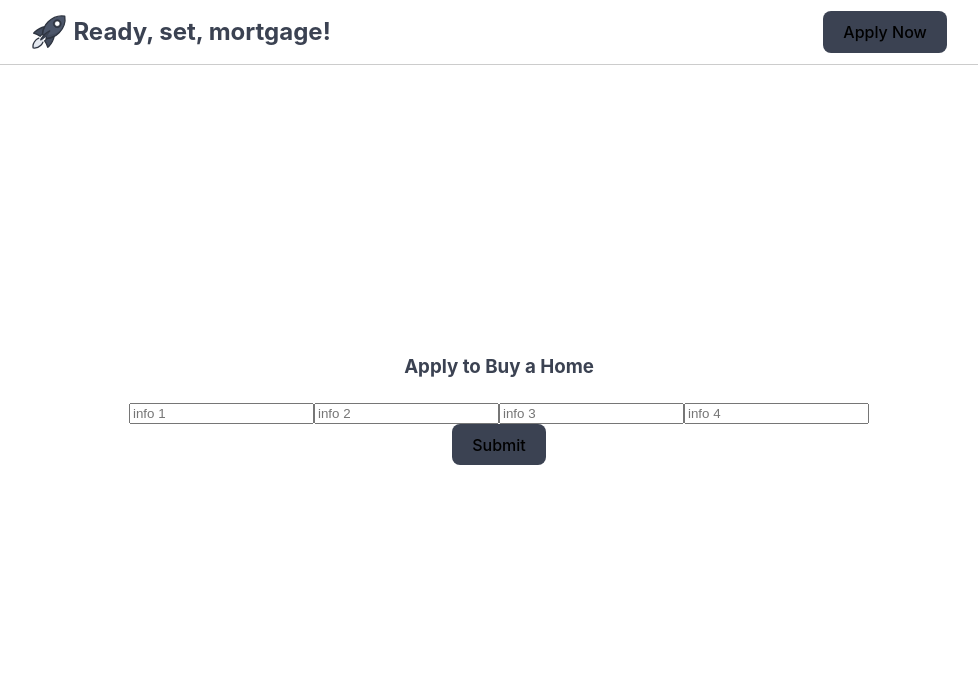
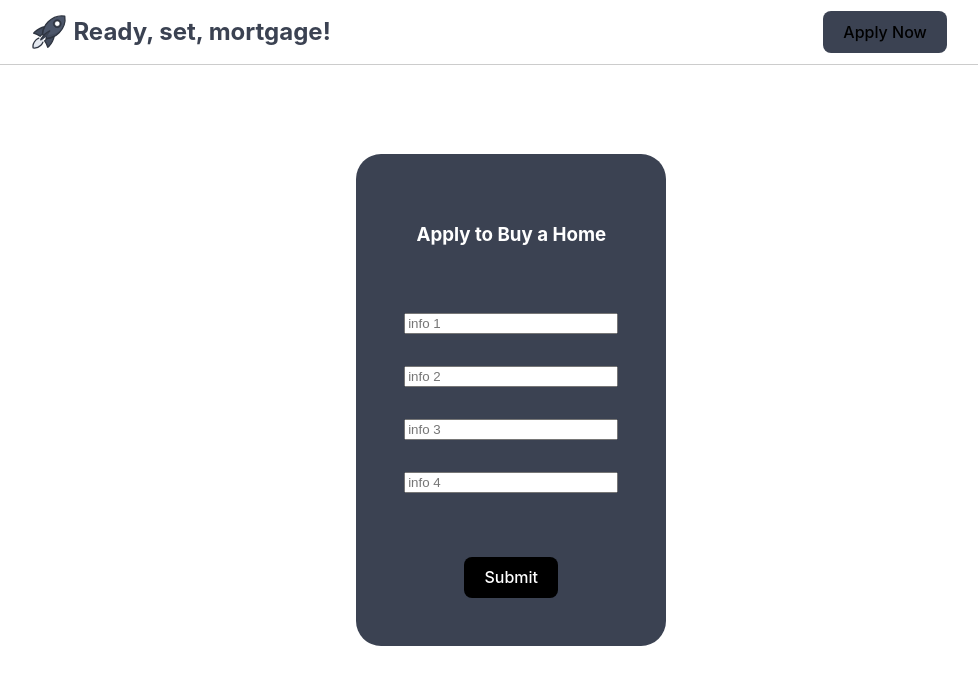
Before and after one commit to ready-set-mortgage/ready-set-mortgage-frontend, a React (Vite) app: page /apply in a window 1280 px wide. Shown: the top 684 px of the page, without its empty margins (141-1119 px from the left). Built offline with nearby package versions, Linux system fonts and the light colour scheme.

Commit message:
some form styling

```diff
--- a/src/Components/Form/Form.css
+++ b/src/Components/Form/Form.css
@@ -0,0 +1,25 @@
+.form-container {
+  display: flex;
+  flex-direction: column;
+  width: 75%;
+  background-color: #3B4252;
+  border-radius: 25px;
+  padding: 3rem;
+}
+
+.form {
+  display: flex;
+  flex-direction: column;
+  gap: 2rem;
+  margin-top: 4rem;
+  margin-bottom: 4rem;
+}
+
+.form-title {
+  color: white;
+}
+
+.form-button {
+  background-color: black;
+  color: white;
+}
--- a/src/Components/Form/Form.jsx
+++ b/src/Components/Form/Form.jsx
@@ -9,14 +9,14 @@ export default function Form() {
   return (
     <div className="form-container">
       <form onSubmit={handleSubmit}>
-        <h3>Apply to Buy a Home</h3>
+        <h3 className="form-title">Apply to Buy a Home</h3>
         <div className="form">
           <input type="text" placeholder="info 1" />
           <input type="text" placeholder="info 2" />
           <input type="text" placeholder="info 3" />
           <input type="text" placeholder="info 4" />
         </div>
-        <button>Submit</button>
+        <button className="form-button">Submit</button>
       </form>
     </div>
   )
```
